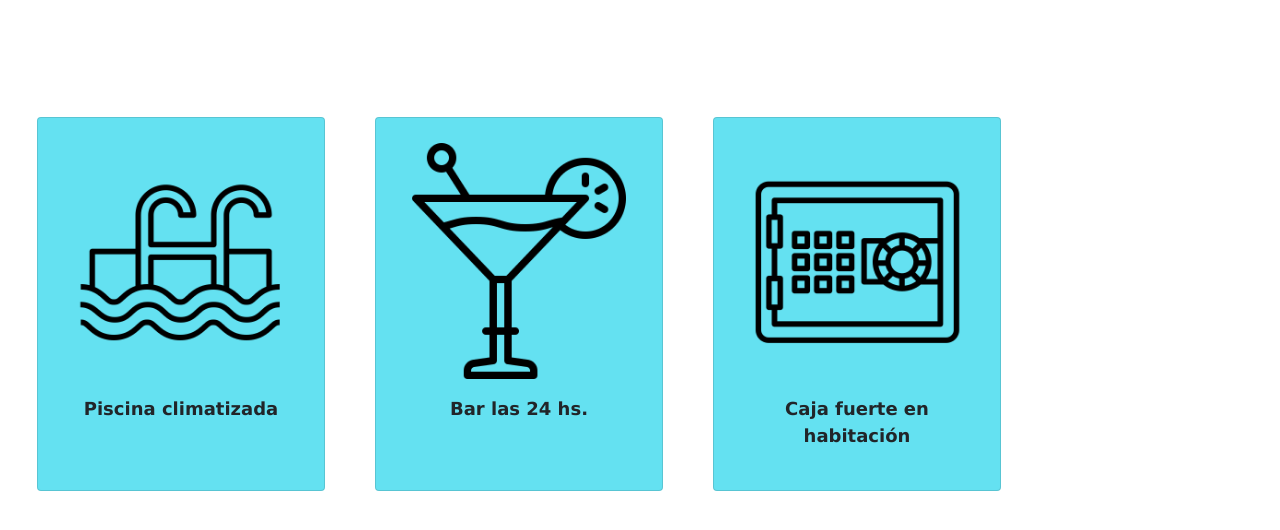
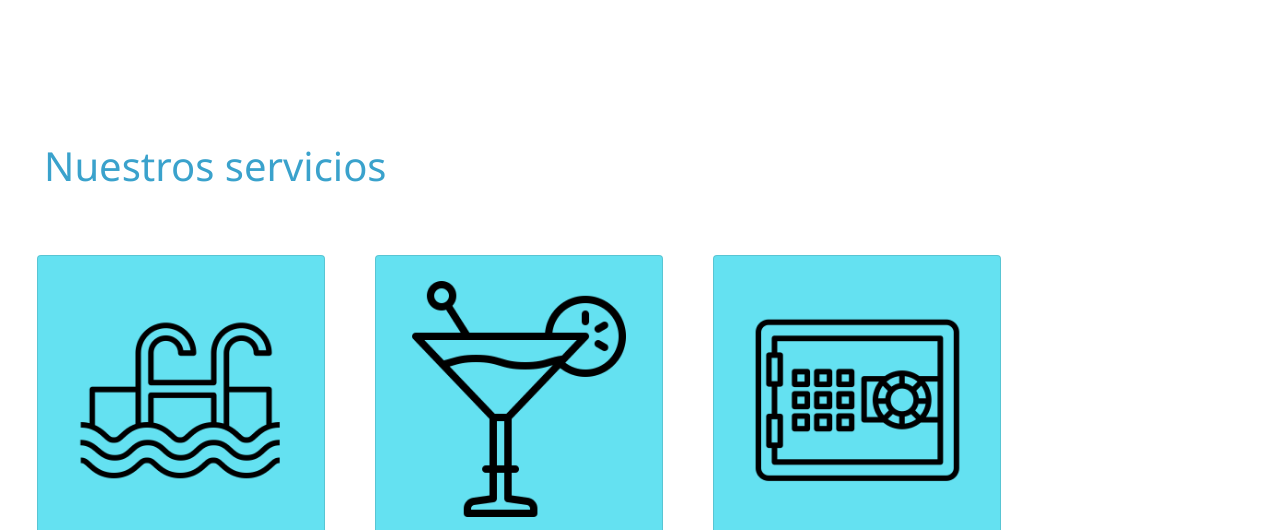
Before and after one commit to noes2608/HTML, a website: page servicios.html in a window 1280 px wide. Shown: the part 154-684 px from the top of the page. Drawn offline with nearby package versions, Linux system fonts and the light colour scheme.

Commit message:
agrego titulo

```diff
--- a/servicios.html
+++ b/servicios.html
@@ -46,6 +46,7 @@
      </header>
     <!--Card realizadas con bootstrap-->
      <main class="main__servicios container-fluid row">
+      <h1 class="titulo__index">Nuestros servicios</h1>
         <div class="card main__cards col-sm-12 justify-content-center" style="width: 18rem;">
             <img src="/imagenes/piscina.png" class="card-img-top" alt="piscina">
             <div class="card-body">
```
